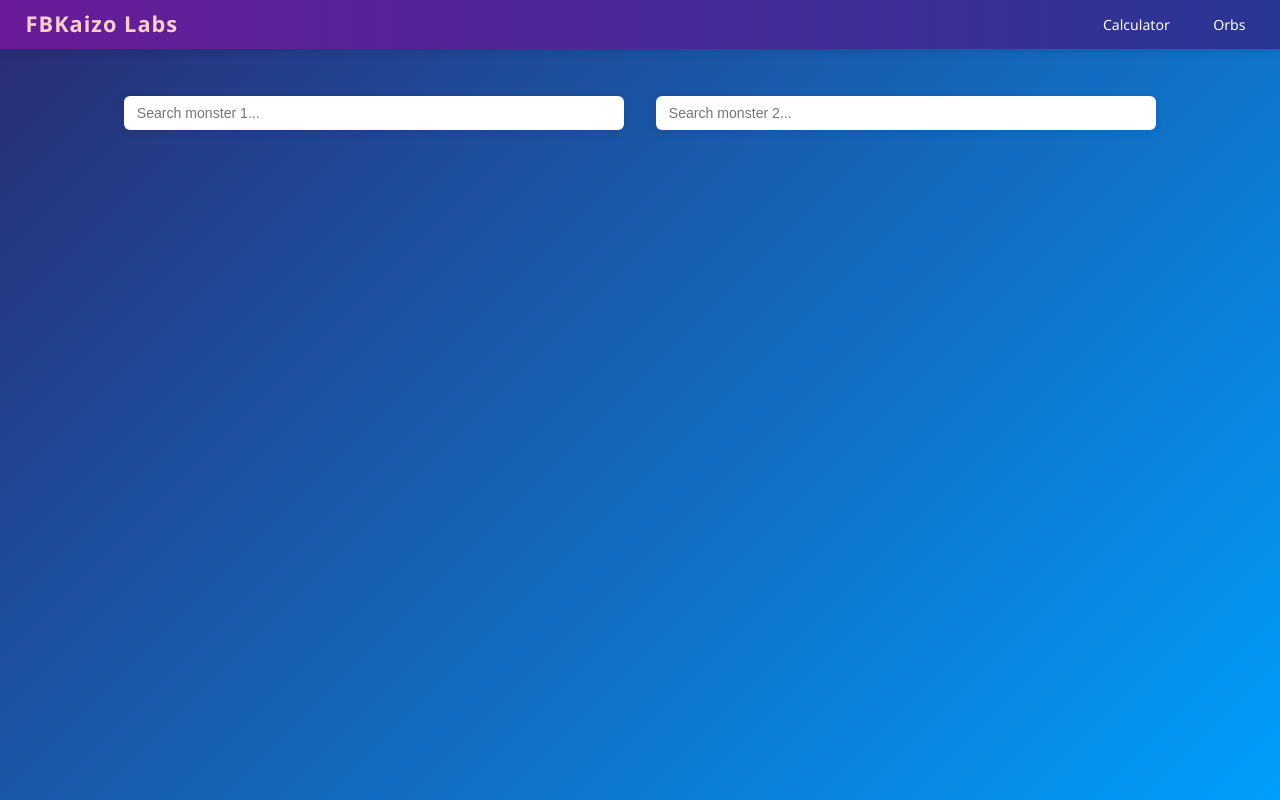
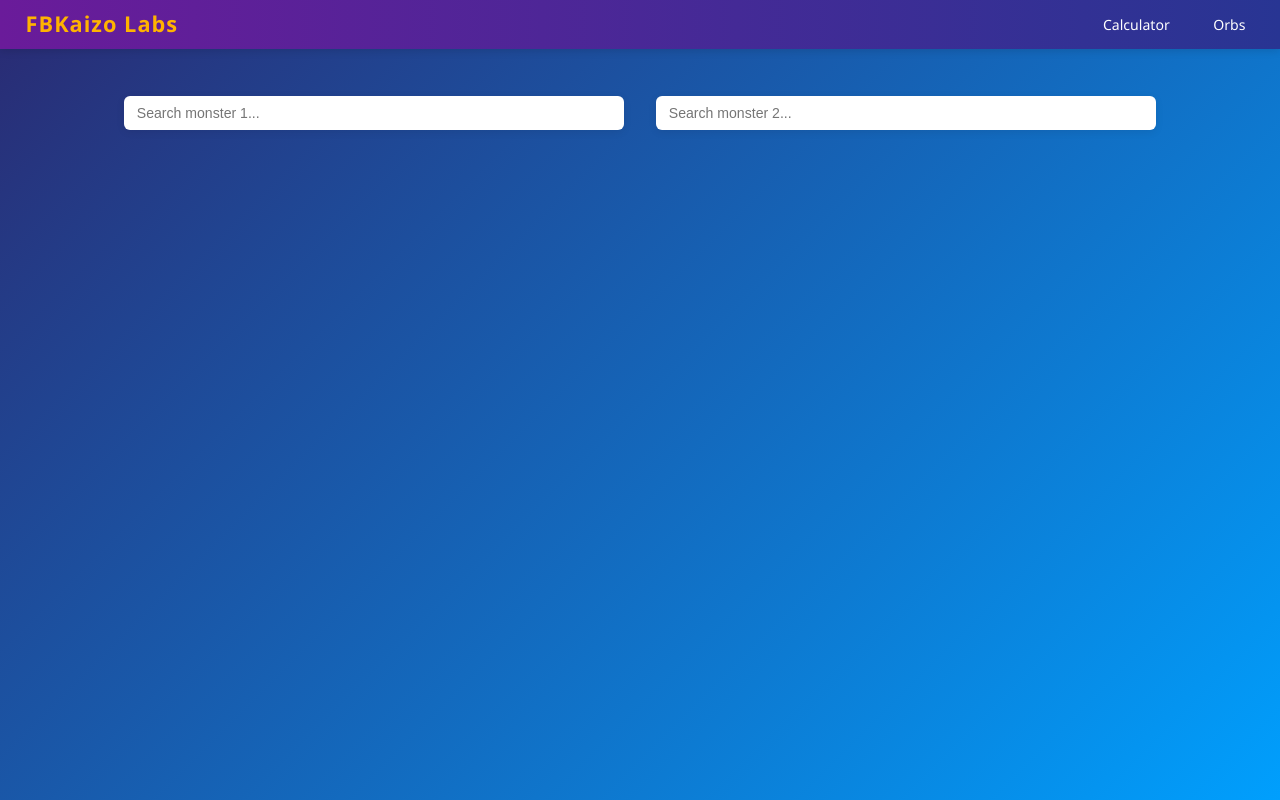
Before and after one commit to DMPeek/FBKLibrary, a React (Vite) app in the folder frontend/: page / in a window 1280 px wide. Shown: the top 800 px of the page. Built offline with nearby package versions, Linux system fonts and the light colour scheme.

Commit message:
adjusting logo color

```diff
--- a/frontend/src/styles.css
+++ b/frontend/src/styles.css
@@ -82,7 +82,7 @@ body {
     z-index: 10;
 }
 .header-left .logo {
-    color: #facfca;
+    color: #ffb300;
     font-size: 1.36rem;
     font-weight: bold;
     text-decoration: none;
```
